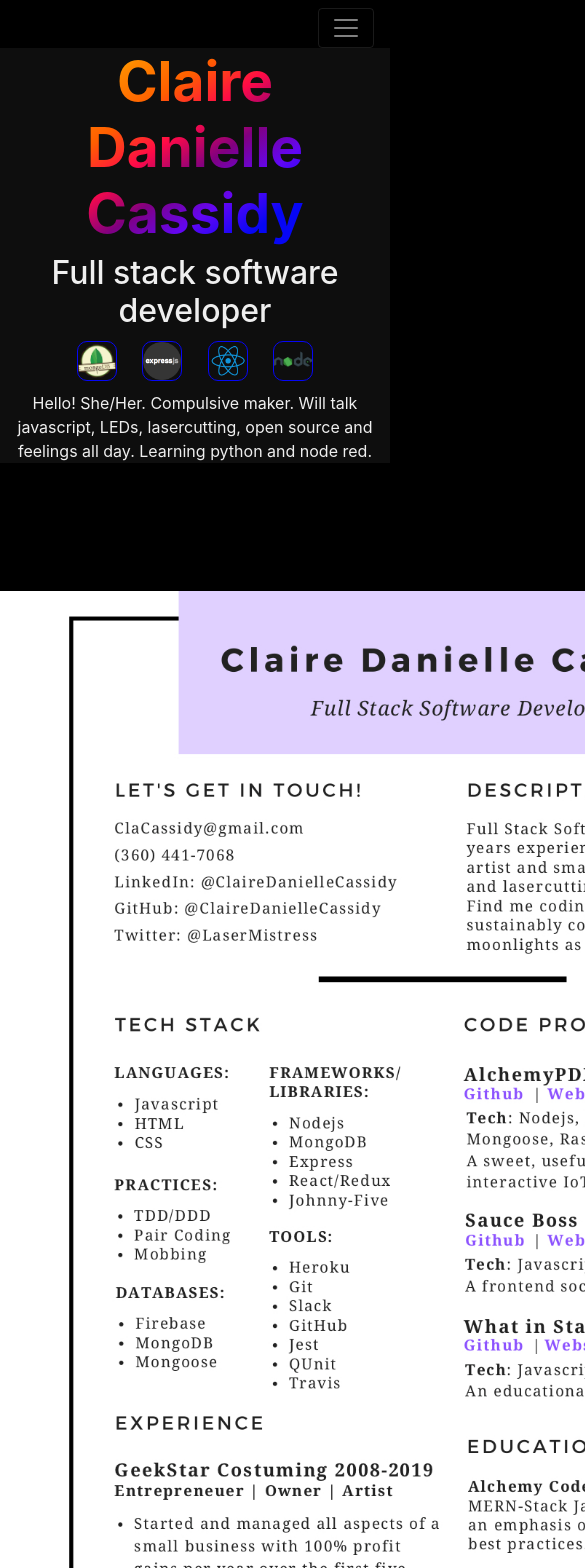
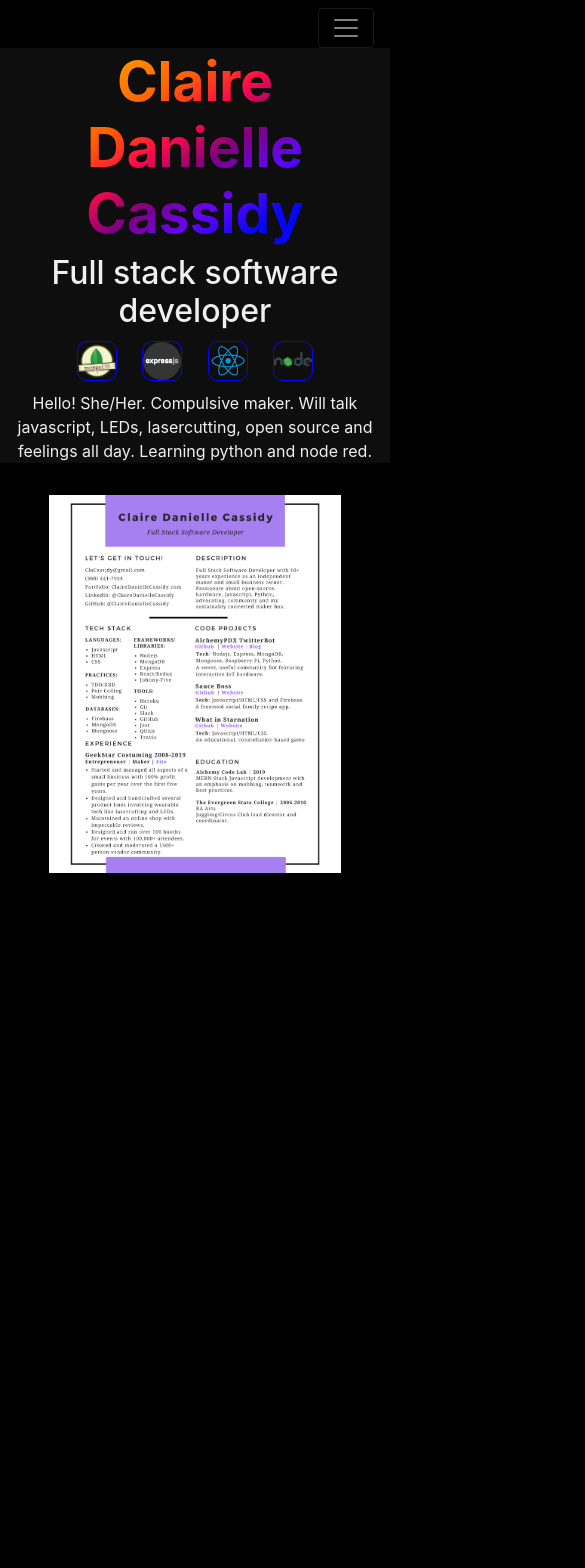
Before and after one commit to SlumberParty/Portfolio-Page, a React (Create React App) app: page /resume in a window 390 px wide. Shown: the top 1568 px of the page, 585 px wide, since content can reach past the window. After the commit the page ends 873 px from the top, so only its background shows below. Built offline with nearby package versions, Linux system fonts and the light colour scheme.

Commit message:
made resume dynamic for mobile devices, uploaded new resume

```diff
--- a/src/Resume.css
+++ b/src/Resume.css
@@ -1,10 +1,10 @@
 .resume-page {
+  width: fit-content;
+  height: auto;
   text-align: center;
 }
 
 .resume {
-  margin-top: 6em;
-  height: 75em;
-  width: auto;
-  position: inherit;
+  max-width: 75%;
+  height: auto;
 }
--- a/src/Resume.js
+++ b/src/Resume.js
@@ -4,7 +4,7 @@ import './Resume.css'
 const Resume = () => {
   return (
     <div className="resume-page">
-      <img className="resume" src="../resources/Claires-Current-Resume-Jpg.jpg" alt="resume" />
+      <img className="resume" src="../resources/Claire Cassidy Current Code Resume.png" alt="resume" />
     </div>
    );
 }
```
Also changed, not shown: public/resources/Claire Cassidy Current Code Resume.png (added).
